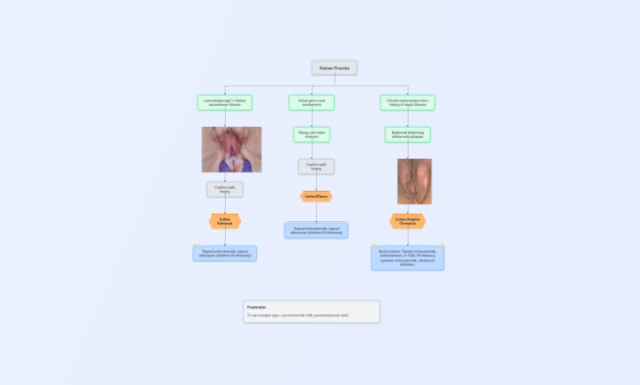
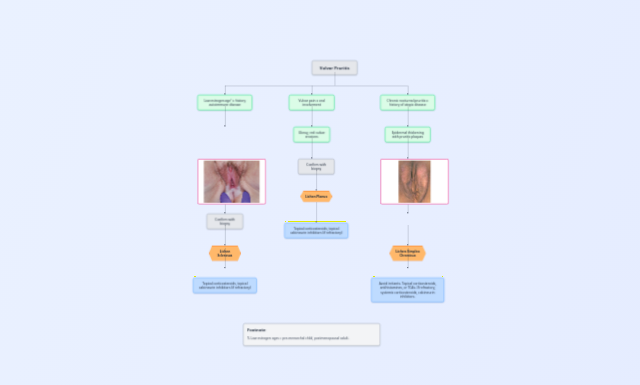
Before and after one commit to 7r3a2/Mbha, a Next.js app: page /approach/obs-gyne/gynecology/vulvar-dystrophies in a window 1280 px wide. Shown: the part 1103-1488 px from the top of the page, without its empty margins (342-982 px from the left). Built offline with nearby package versions, Linux system fonts and the light colour scheme.

Commit message:
new approach

```diff
--- a/app/approach/obs-gyne/gynecology/vulvar-dystrophies/page.tsx
+++ b/app/approach/obs-gyne/gynecology/vulvar-dystrophies/page.tsx
@@ -449,32 +449,42 @@ export default function VulvarDystrophiesFlowchart({
               style={{ position: 'absolute', left: 200, top: 200, width: 240 }}
             />
 
-            {/* Left side image - bigger size */}
+            {/* Left side image - bigger size with pink border */}
             <div
-              style={{ position: 'absolute', left: 200, top: 340, width: 300, height: 200 }}
+              style={{
+                position: 'absolute',
+                left: 200,
+                top: 480,
+                width: 300,
+                height: 200,
+                border: '3px solid #ec4899',
+                borderRadius: '8px',
+                padding: '4px',
+                backgroundColor: 'white'
+              }}
             >
               <Image
                 src="/images/approaches images/obs & gyne/Vulvar Dystrophies right.png"
                 alt="Vulvar Dystrophies Right"
                 width={300}
                 height={200}
-                style={{ objectFit: 'contain', width: '100%', height: '100%' }}
+                style={{ objectFit: 'contain', width: '100%', height: '100%', borderRadius: '4px' }}
               />
             </div>
 
             <DecisionBox
               title="Confirm with biopsy"
-              style={{ position: 'absolute', left: 240, top: 580, width: 160 }}
+              style={{ position: 'absolute', left: 240, top: 720, width: 160 }}
             />
 
             <DiagnosisBox
               title="Lichen Sclerosus"
-              style={{ position: 'absolute', left: 250, top: 720, width: 140 }}
+              style={{ position: 'absolute', left: 250, top: 860, width: 140 }}
             />
 
             <TreatmentBox
               title="Topical corticosteroids, topical calcineurin inhibitors (if refractory)"
-              style={{ position: 'absolute', left: 180, top: 860, width: 280 }}
+              style={{ position: 'absolute', left: 180, top: 1000, width: 280 }}
             />
 
             {/* CENTER BRANCH: Vulvar pain ± oral involvement */}
@@ -514,32 +524,42 @@ export default function VulvarDystrophiesFlowchart({
               style={{ position: 'absolute', left: 1020, top: 340, width: 200 }}
             />
 
-            {/* Right side image - bigger size */}
+            {/* Right side image - bigger size with pink border */}
             <div
-              style={{ position: 'absolute', left: 1000, top: 480, width: 300, height: 200 }}
+              style={{
+                position: 'absolute',
+                left: 1000,
+                top: 480,
+                width: 300,
+                height: 200,
+                border: '3px solid #ec4899',
+                borderRadius: '8px',
+                padding: '4px',
+                backgroundColor: 'white'
+              }}
             >
               <Image
                 src="/images/approaches images/obs & gyne/Vulvar Dystrophies left.png"
                 alt="Vulvar Dystrophies Left"
                 width={300}
                 height={200}
-                style={{ objectFit: 'contain', width: '100%', height: '100%' }}
+                style={{ objectFit: 'contain', width: '100%', height: '100%', borderRadius: '4px' }}
               />
             </div>
 
             <DiagnosisBox
               title="Lichen Simplex Chronicus"
-              style={{ position: 'absolute', left: 1040, top: 720, width: 160 }}
+              style={{ position: 'absolute', left: 1040, top: 860, width: 160 }}
             />
 
             <TreatmentBox
               title="Avoid irritants. Topical corticosteroids, antihistamines, or TCAs. If refractory, systemic corticosteroids, calcineurin inhibitors."
-              style={{ position: 'absolute', left: 960, top: 860, width: 320 }}
+              style={{ position: 'absolute', left: 960, top: 1000, width: 320 }}
             />
 
             {/* Footnotes */}
             <FootnotesBox
-              style={{ position: 'absolute', left: 400, top: 1100, width: 600, minHeight: 80 }}
+              style={{ position: 'absolute', left: 400, top: 1200, width: 600, minHeight: 80 }}
             >
               <div className="text-sm leading-relaxed">
                 <div className="font-bold text-lg mb-3 text-gray-800">Footnote</div>
@@ -570,14 +590,14 @@ export default function VulvarDystrophiesFlowchart({
             <ArrowHead x={320} y={340} direction="down" />
 
             {/* Line from image to decision box - positioned below image */}
-            <VerticalLine x={320} startY={540} endY={580} />
-            <ArrowHead x={320} y={580} direction="down" />
-
-            <VerticalLine x={320} startY={630} endY={720} />
+            <VerticalLine x={320} startY={680} endY={720} />
             <ArrowHead x={320} y={720} direction="down" />
 
             <VerticalLine x={320} startY={770} endY={860} />
             <ArrowHead x={320} y={860} direction="down" />
+
+            <VerticalLine x={320} startY={870} endY={960} />
+            <ArrowHead x={320} y={960} direction="down" />
 
             {/* CENTER BRANCH connections */}
             <VerticalLine x={700} startY={250} endY={340} />
@@ -606,6 +626,9 @@ export default function VulvarDystrophiesFlowchart({
             <VerticalLine x={1120} startY={770} endY={860} />
             <ArrowHead x={1120} y={860} direction="down" />
 
+            <VerticalLine x={1120} startY={870} endY={960} />
+            <ArrowHead x={1120} y={960} direction="down" />
+
           </div>
         </div>
       </div>
```
